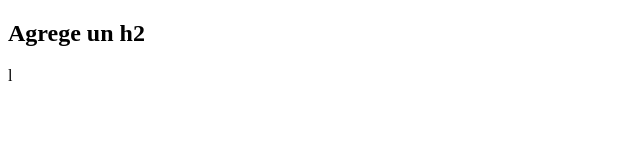
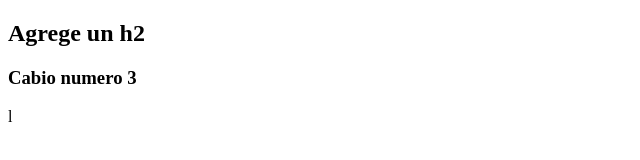
Before and after one commit to jparra1/practicaGit, a plain HTML site: page index.html in a window 1280 px wide. Shown: the whole page, without its empty margins (0-640 px from the left). Drawn offline with Linux system fonts and the light colour scheme.

Commit message:
se modifico el index.html h3

```diff
--- a/index.html
+++ b/index.html
@@ -8,5 +8,6 @@
 </head>
 <body>
     <h2>Agrege un h2</h2>
+    <h3>Cabio numero 3</h3>
 </body>
 </html>l
```
